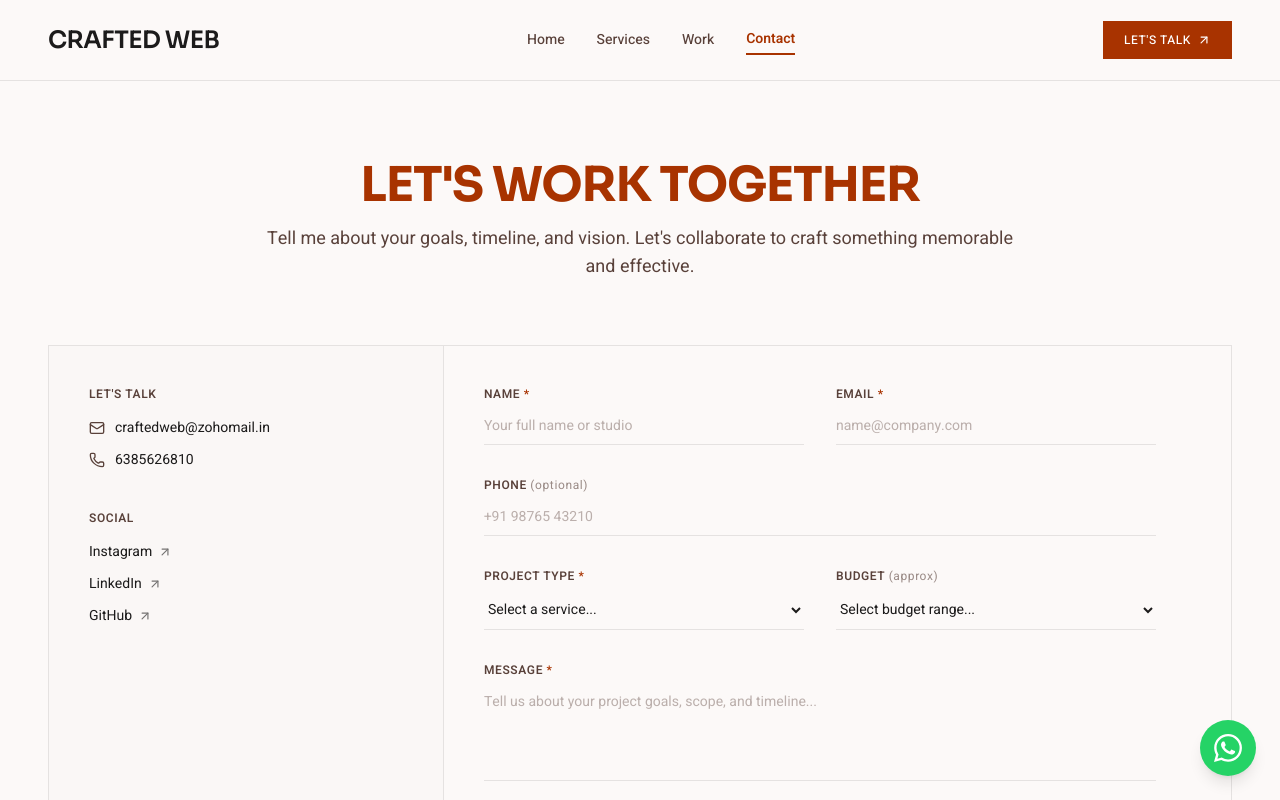
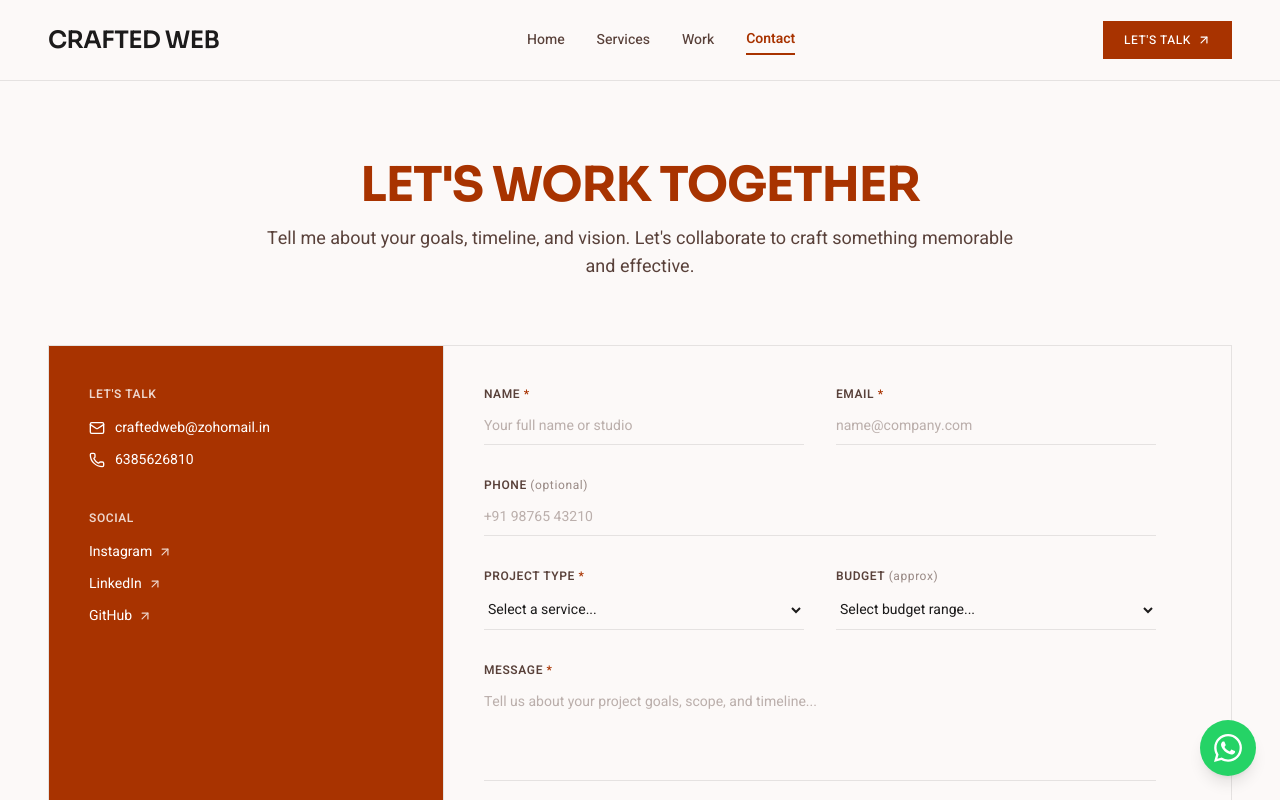
Before and after one commit to Nirmal0804/Freelancing-Portfolio, a Next.js app: page /contact in a window 1280 px wide. Shown: the top 800 px of the page. Built offline with nearby package versions, Linux system fonts and the light colour scheme.

Commit message:
style: apply warm orange accent and white typography to contact details panel

```diff
--- a/components/contact/ContactForm.tsx
+++ b/components/contact/ContactForm.tsx
@@ -143,30 +143,30 @@ export const ContactForm: React.FC = () => {
 
   return (
     <div className="grid grid-cols-1 md:grid-cols-12 divide-y md:divide-y-0 md:divide-x divide-[#E5E2E1] border border-[#E5E2E1] bg-background">
-      {/* Left Column: Contact Details */}
-      <div className="md:col-span-4 p-6 sm:p-8 lg:p-10 flex flex-col justify-between space-y-10 bg-surface-container-low/40">
+      {/* Left Column: Contact Details (Warm Orange Accent Panel) */}
+      <div className="md:col-span-4 p-6 sm:p-8 lg:p-10 flex flex-col justify-between space-y-10 bg-primary text-white">
         <div className="space-y-10">
           {/* Direct Channels */}
           <div>
-            <h2 className="font-sans font-semibold text-xs text-on-surface-variant mb-4 uppercase tracking-wider">
+            <h2 className="font-sans font-semibold text-xs text-white/80 mb-4 uppercase tracking-wider">
               LET&apos;S TALK
             </h2>
             <ul className="space-y-3 font-sans text-sm">
               <li>
                 <a
                   href="mailto:craftedweb@zohomail.in"
-                  className="text-on-surface hover:text-primary transition-colors flex items-center group gap-2.5"
+                  className="text-white hover:text-white/80 transition-colors flex items-center group gap-2.5"
                 >
-                  <Mail className="w-4 h-4 text-on-surface-variant group-hover:text-primary transition-colors shrink-0" />
+                  <Mail className="w-4 h-4 text-white group-hover:text-white/80 transition-colors shrink-0" />
                   <span className="break-all">craftedweb@zohomail.in</span>
                 </a>
               </li>
               <li>
                 <a
                   href="tel:+916385626810"
-                  className="text-on-surface hover:text-primary transition-colors flex items-center group gap-2.5"
+                  className="text-white hover:text-white/80 transition-colors flex items-center group gap-2.5"
                 >
-                  <Phone className="w-4 h-4 text-on-surface-variant group-hover:text-primary transition-colors shrink-0" />
+                  <Phone className="w-4 h-4 text-white group-hover:text-white/80 transition-colors shrink-0" />
                   <span>6385626810</span>
                 </a>
               </li>
@@ -175,19 +175,19 @@ export const ContactForm: React.FC = () => {
 
           {/* Social */}
           <div>
-            <h2 className="font-sans font-semibold text-xs text-on-surface-variant mb-4 uppercase tracking-wider">
+            <h2 className="font-sans font-semibold text-xs text-white/80 mb-4 uppercase tracking-wider">
               SOCIAL
             </h2>
-            <ul className="space-y-3 font-sans text-sm text-on-surface">
+            <ul className="space-y-3 font-sans text-sm text-white">
               <li>
                 <a
                   href="https://www.instagram.com/crafted_webs/"
                   target="_blank"
                   rel="noopener noreferrer"
-                  className="hover:text-primary transition-colors inline-flex items-center gap-1.5 group"
+                  className="text-white hover:text-white/80 transition-colors inline-flex items-center gap-1.5 group"
                 >
                   <span>Instagram</span>
-                  <ArrowUpRight className="w-3.5 h-3.5 opacity-60 group-hover:opacity-100 group-hover:translate-x-0.5 group-hover:-translate-y-0.5 transition-all" />
+                  <ArrowUpRight className="w-3.5 h-3.5 text-white opacity-80 group-hover:opacity-100 group-hover:translate-x-0.5 group-hover:-translate-y-0.5 transition-all" />
                 </a>
               </li>
               <li>
@@ -195,10 +195,10 @@ export const ContactForm: React.FC = () => {
                   href="https://www.linkedin.com/in/nirmal-p-44645a326/"
                   target="_blank"
                   rel="noopener noreferrer"
-                  className="hover:text-primary transition-colors inline-flex items-center gap-1.5 group"
+                  className="text-white hover:text-white/80 transition-colors inline-flex items-center gap-1.5 group"
                 >
                   <span>LinkedIn</span>
-                  <ArrowUpRight className="w-3.5 h-3.5 opacity-60 group-hover:opacity-100 group-hover:translate-x-0.5 group-hover:-translate-y-0.5 transition-all" />
+                  <ArrowUpRight className="w-3.5 h-3.5 text-white opacity-80 group-hover:opacity-100 group-hover:translate-x-0.5 group-hover:-translate-y-0.5 transition-all" />
                 </a>
               </li>
               <li>
@@ -206,17 +206,17 @@ export const ContactForm: React.FC = () => {
                   href="https://github.com/Nirmal0804"
                   target="_blank"
                   rel="noopener noreferrer"
-                  className="hover:text-primary transition-colors inline-flex items-center gap-1.5 group"
+                  className="text-white hover:text-white/80 transition-colors inline-flex items-center gap-1.5 group"
                 >
                   <span>GitHub</span>
-                  <ArrowUpRight className="w-3.5 h-3.5 opacity-60 group-hover:opacity-100 group-hover:translate-x-0.5 group-hover:-translate-y-0.5 transition-all" />
+                  <ArrowUpRight className="w-3.5 h-3.5 text-white opacity-80 group-hover:opacity-100 group-hover:translate-x-0.5 group-hover:-translate-y-0.5 transition-all" />
                 </a>
               </li>
             </ul>
           </div>
         </div>
 
-        <div className="pt-6 border-t border-[#E5E2E1]/60 font-sans text-xs text-on-surface-variant">
+        <div className="pt-6 border-t border-white/20 font-sans text-xs text-white/90">
           <p>
             Usually responding within 24 hours on business days.
           </p>
```
